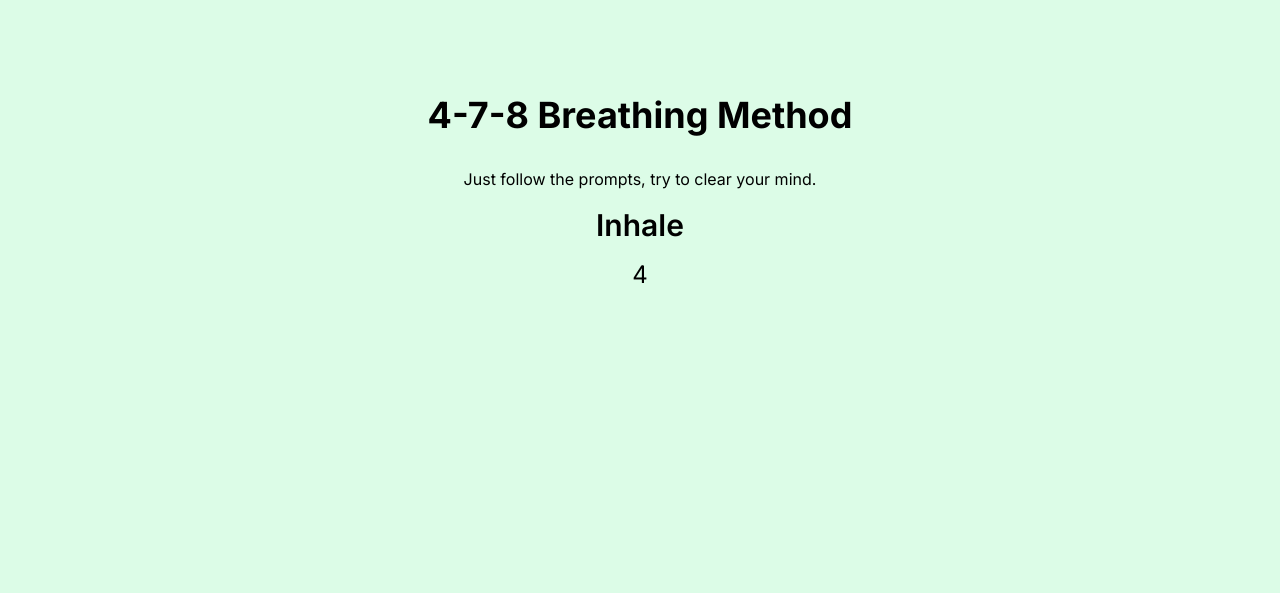
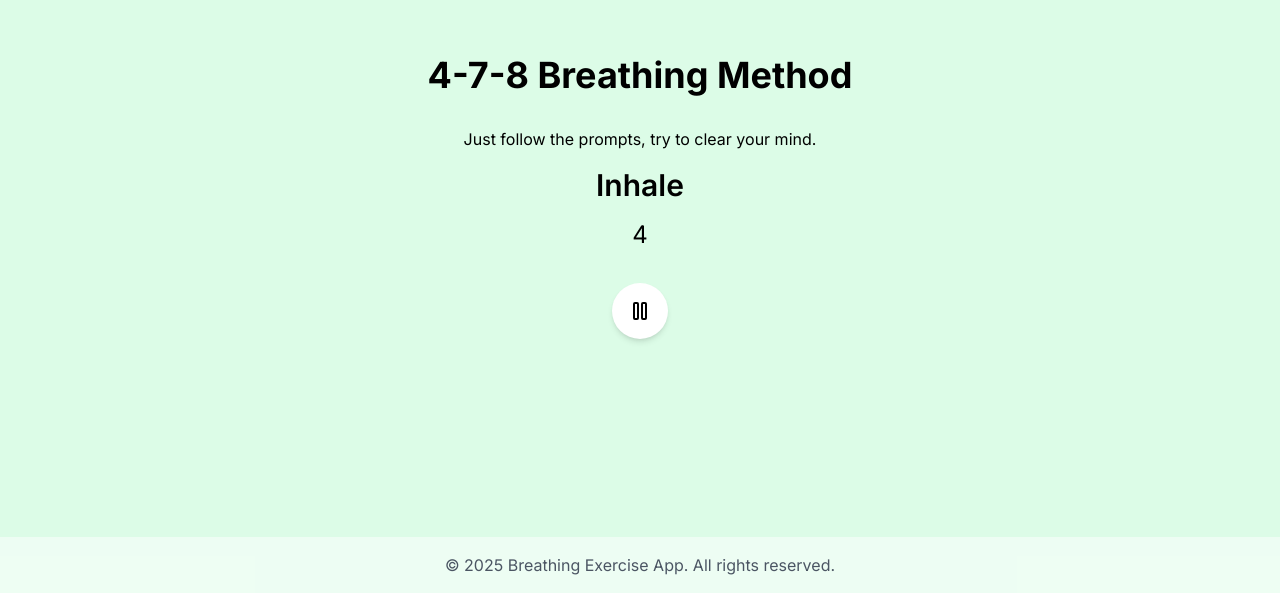
Before and after one commit to srydin/breathing-exercise-app, a Next.js app: page / in a window 1280 px wide. Shown: the part 207-800 px from the top of the page. Built offline with nearby package versions, Linux system fonts and the light colour scheme.

Commit message:
Add pause functionality and footer

```diff
--- a/app/BreathingExercise.tsx
+++ b/app/BreathingExercise.tsx
@@ -2,10 +2,12 @@
 
 import { useState, useEffect } from 'react';
 import { motion } from 'framer-motion';
+import { Pause, Play } from 'lucide-react';
 
 export default function BreathingExercise() {
   const [stage, setStage] = useState<'prepare' | 'inhale' | 'hold' | 'exhale'>('prepare');
   const [countdown, setCountdown] = useState(0);
+  const [isPaused, setIsPaused] = useState(false);
 
   const breathingStages = {
     prepare: { text: 'Get Ready', duration: 5, nextStage: 'inhale' },
@@ -15,6 +17,8 @@ export default function BreathingExercise() {
   };
 
   useEffect(() => {
+    if (isPaused) return;
+
     const timer = setTimeout(() => {
       if (countdown > 1) {
         setCountdown(countdown - 1);
@@ -30,7 +34,7 @@ export default function BreathingExercise() {
     }
 
     return () => clearTimeout(timer);
-  }, [stage, countdown]);
+  }, [stage, countdown, isPaused]);
 
   const stageColors = {
     prepare: 'bg-gray-100',
@@ -39,12 +43,17 @@ export default function BreathingExercise() {
     exhale: 'bg-blue-100'
   };
 
+  const togglePause = () => {
+    setIsPaused(!isPaused);
+  };
+
   return (
     <motion.div
-      className={`min-h-screen flex flex-col items-center justify-center ${stageColors[stage]} transition-colors duration-500`}
+      className={`min-h-screen flex flex-col items-center justify-between ${stageColors[stage]} transition-colors duration-500`}
       initial={{ opacity: 0 }}
       animate={{ opacity: 1 }}
     >
+      <div className="h-16" /> {/* Spacer */}
       <div className="text-center">
         <h1 className="text-4xl font-bold mb-8">4-7-8 Breathing Method</h1>
         <p className='text m-4'>Just follow the prompts, try to clear your mind.</p>
@@ -56,8 +65,18 @@ export default function BreathingExercise() {
         >
           {breathingStages[stage].text}
         </motion.div>
-        <div className="text-2xl">{countdown}</div>
+        <div className="text-2xl mb-8">{countdown}</div>
+        <button
+          onClick={togglePause}
+          className="bg-white p-4 rounded-full shadow-md hover:shadow-lg transition-shadow"
+          aria-label={isPaused ? "Resume exercise" : "Pause exercise"}
+        >
+          {isPaused ? <Play size={24} /> : <Pause size={24} />}
+        </button>
       </div>
+      <footer className="w-full py-4 text-center text-gray-600 bg-white/50">
+        <p>© {new Date().getFullYear()} Breathing Exercise App. All rights reserved.</p>
+      </footer>
     </motion.div>
   );
 }
```
